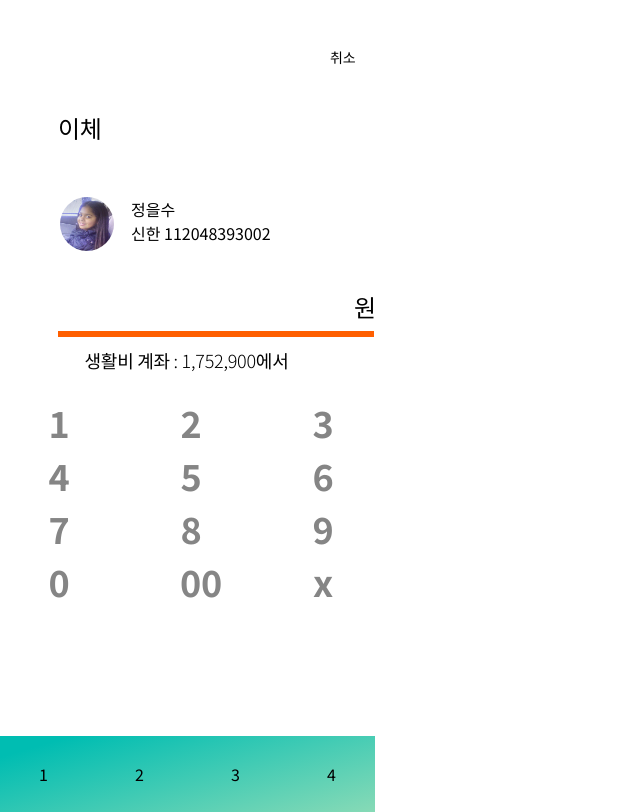
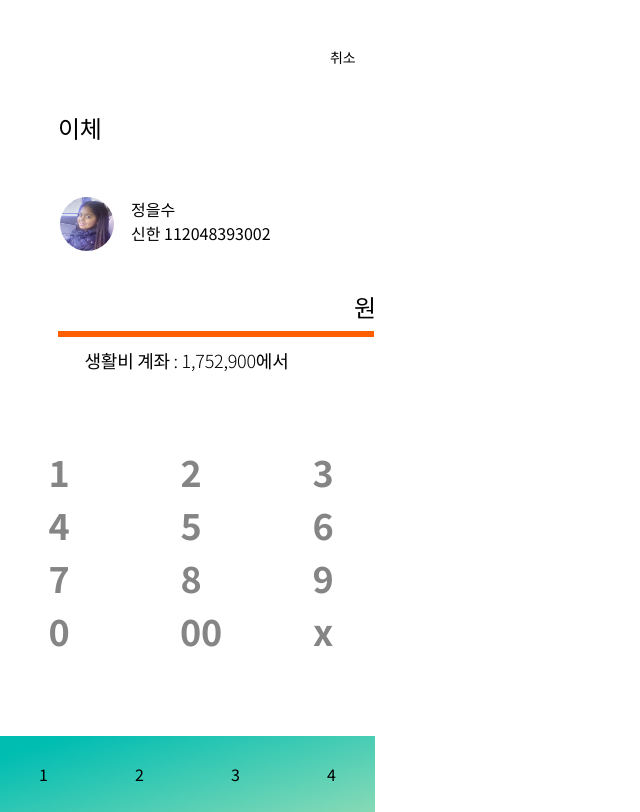
Before and after one commit to Sweet-salt/toyProject, a plain HTML site: page toyProject/이체_2/sendMoney.html in a window 1280 px wide. Shown: the whole page, without its empty margins (0-640 px from the left). Drawn offline with Linux system fonts and the light colour scheme.

Commit message:
feat: sendMoney.html done

```diff
--- a/toyProject/이체_2/sendMoneyStyle.css
+++ b/toyProject/이체_2/sendMoneyStyle.css
@@ -140,6 +140,7 @@ table{
   left: 46px;
   top: 289px;
 
+  margin-top: 49px;
   font-style: normal;
   font-weight: bold;
   font-size: 36px;
```
